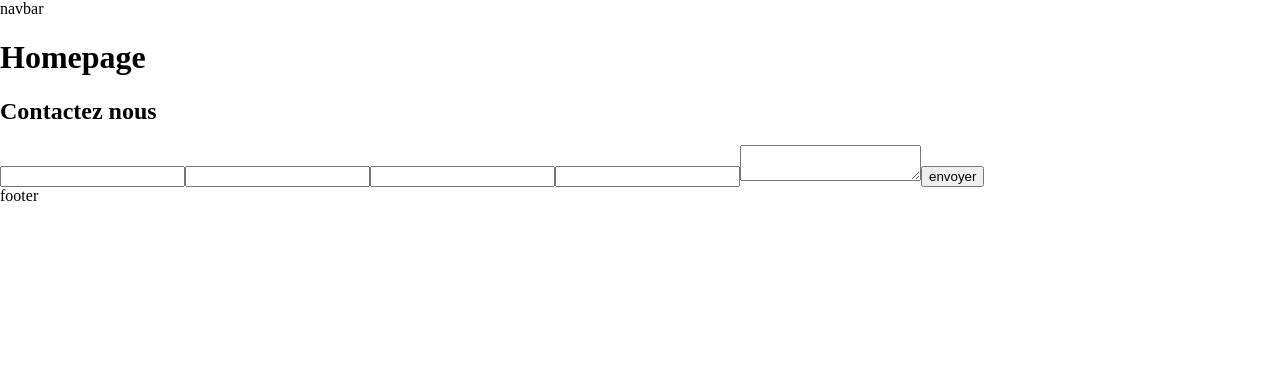
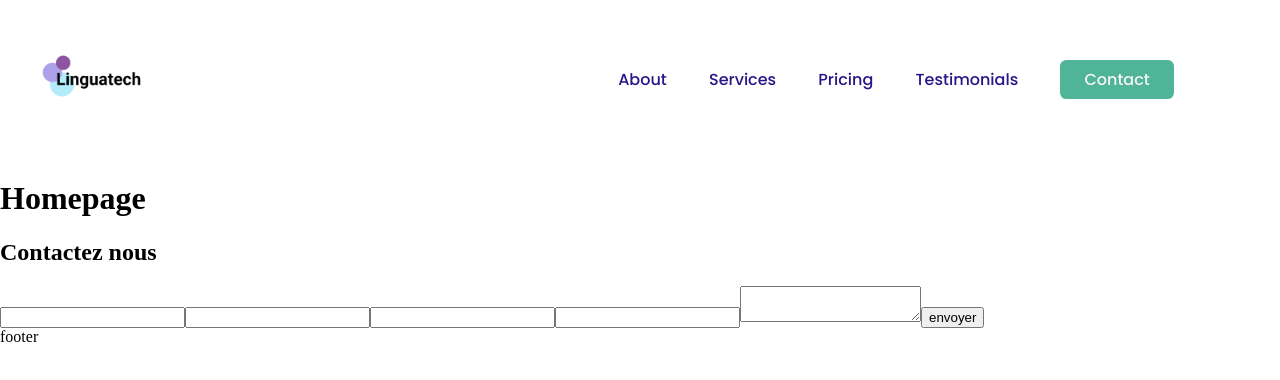
Before and after one commit to k1ssa1/linguatech-client-app, a React (Vite) app: page / in a window 1280 px wide. Shown: the top 380 px of the page. Built offline with nearby package versions, Linux system fonts and the light colour scheme.

Commit message:
feat: add basic navbar component

```diff
--- a/src/components/navigation/navbar/Navbar.jsx
+++ b/src/components/navigation/navbar/Navbar.jsx
@@ -1,7 +1,38 @@
+import { Link } from "react-router";
+
+import logo from "../../../assets/logo_transparent.png";
+import styles from "./Navbar.module.css"
+
+import { FaBars } from "react-icons/fa6";
+
 const Navbar = () => {
-    return (
-        <>navbar</>
-     );
-}
+  return (
+    <nav className={styles.appbar}>
+      <div className={styles.logo_list}>
+          <Link to="/">
+            <img src={logo} alt="logo" width={120} />
+          </Link>
+          <FaBars color="#291488" size={40} className={styles.hamburger}/>
+      </div>
+      <ul className={styles.anchorlinks_list}>
+        <li className={styles.list_item}>
+            <Link to="#hero">about</Link>
+        </li>
+        <li className={styles.list_item}>
+            <Link to="#services">services</Link>
+        </li>
+        <li className={styles.list_item}>
+            <Link to="#pricing">pricing</Link>
+        </li>
+        <li className={styles.list_item}>
+            <Link to="#pricing">testimonials</Link>
+        </li>
+        <li className={styles.list_item}>
+            <Link to="#contact">contact</Link>
+        </li>
+      </ul>
+    </nav>
+  );
+};
 
 export default Navbar;
--- a/src/components/navigation/navbar/Navbar.module.css
+++ b/src/components/navigation/navbar/Navbar.module.css
@@ -0,0 +1,55 @@
+.appbar, .logo_list, .anchorlinks_list{
+    display: flex;
+    flex-direction: row;
+    align-items: center;
+    list-style: none;
+}
+
+.appbar{
+    justify-content: space-between;
+    padding: 0;
+    margin: 0;
+    font-family: "poppins", Arial, Helvetica, sans-serif;
+}
+
+.logo_list{
+    padding: 1rem 2rem;
+    justify-content: space-between;
+}
+
+.anchorlinks_list{
+    padding: 0 2rem;
+    justify-content: space-evenly;
+    width: 50%;
+    margin: 0 2rem;
+}
+
+.anchorlinks_list .list_item a{
+    text-decoration: none;
+    text-transform: capitalize;
+    font-size: 1rem;
+    font-weight: 400;
+    color: #291488;
+}
+
+.anchorlinks_list .list_item a{
+    text-decoration: none;
+    text-transform: capitalize;
+    font-size: 1rem;
+    font-weight: 500;
+}
+
+.anchorlinks_list .list_item a:hover{
+    font-weight: 600;
+}
+
+.anchorlinks_list .list_item:last-child a{
+    background-color: #50B498 ;
+    padding: 0.5rem 1.5rem;
+    color: #F5F5F5;
+    border-radius: 0.4rem;
+}
+
+.hamburger{
+    display: none;
+}
```
